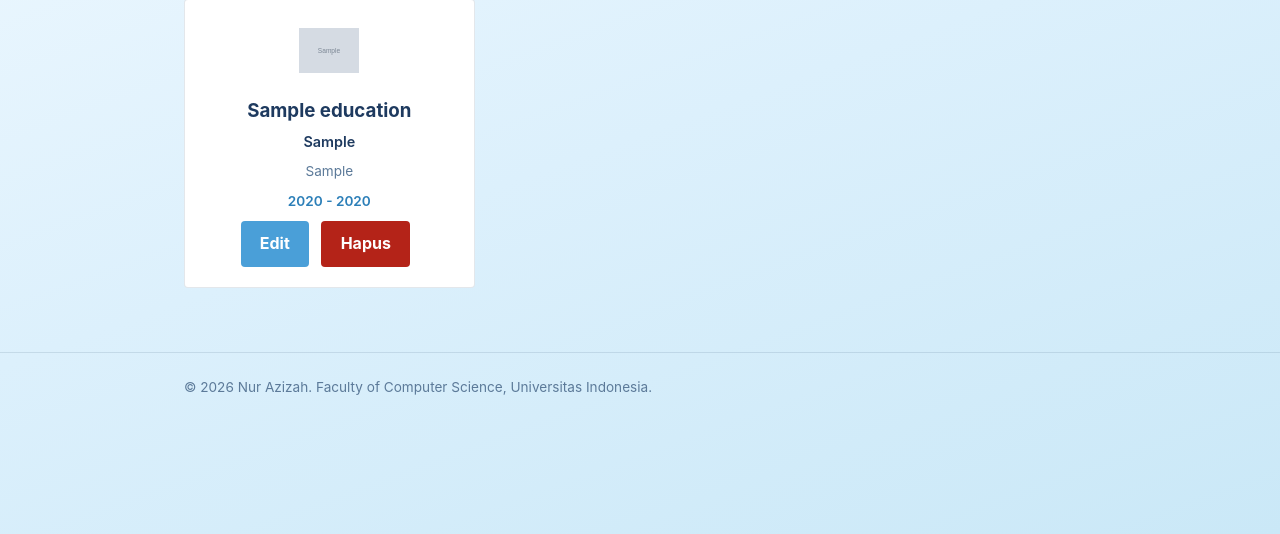
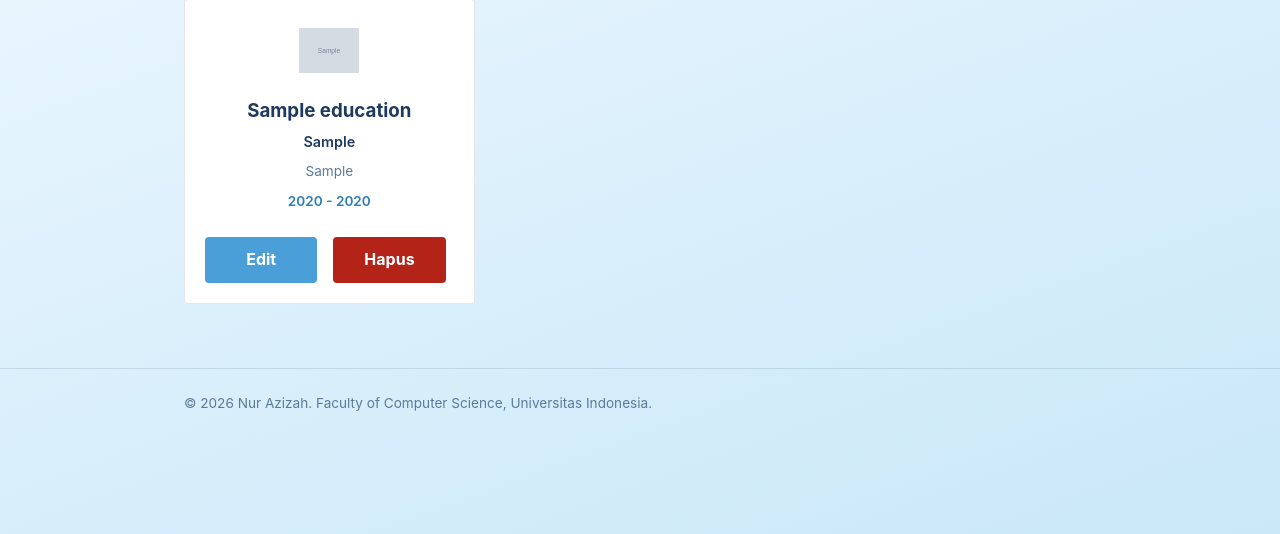
Before and after one commit to nurazizah56-dak/myportofolio, a Django app: page /education/ in a window 1280 px wide. Shown: the part 266-800 px from the top of the page. Run offline with Django 5.2, Linux system fonts and the light colour scheme; tables that the repository leaves empty hold one stand-in row (values such as "Sample post"); grey boxes marked "Sample" are stand-in pictures.

Commit message:
style: tambah styling tombol edit dan hapus pada education card

```diff
--- a/static/css/style.css
+++ b/static/css/style.css
@@ -1049,3 +1049,26 @@ html {
     opacity: 0;
     transform: scale(0.8);
 }
+
+.education-actions {
+    display: flex;
+    gap: 0.5rem;
+    margin-top: 1rem;
+    width: 100%;
+}
+
+.education-actions .button,
+.education-actions .experience-status {
+    flex: 1;
+}
+
+.education-actions .button {
+    width: 100%;
+    text-align: center;
+}
+
+@media (max-width: 600px) {
+    .education-actions {
+        flex-direction: column;
+    }
+}
```
